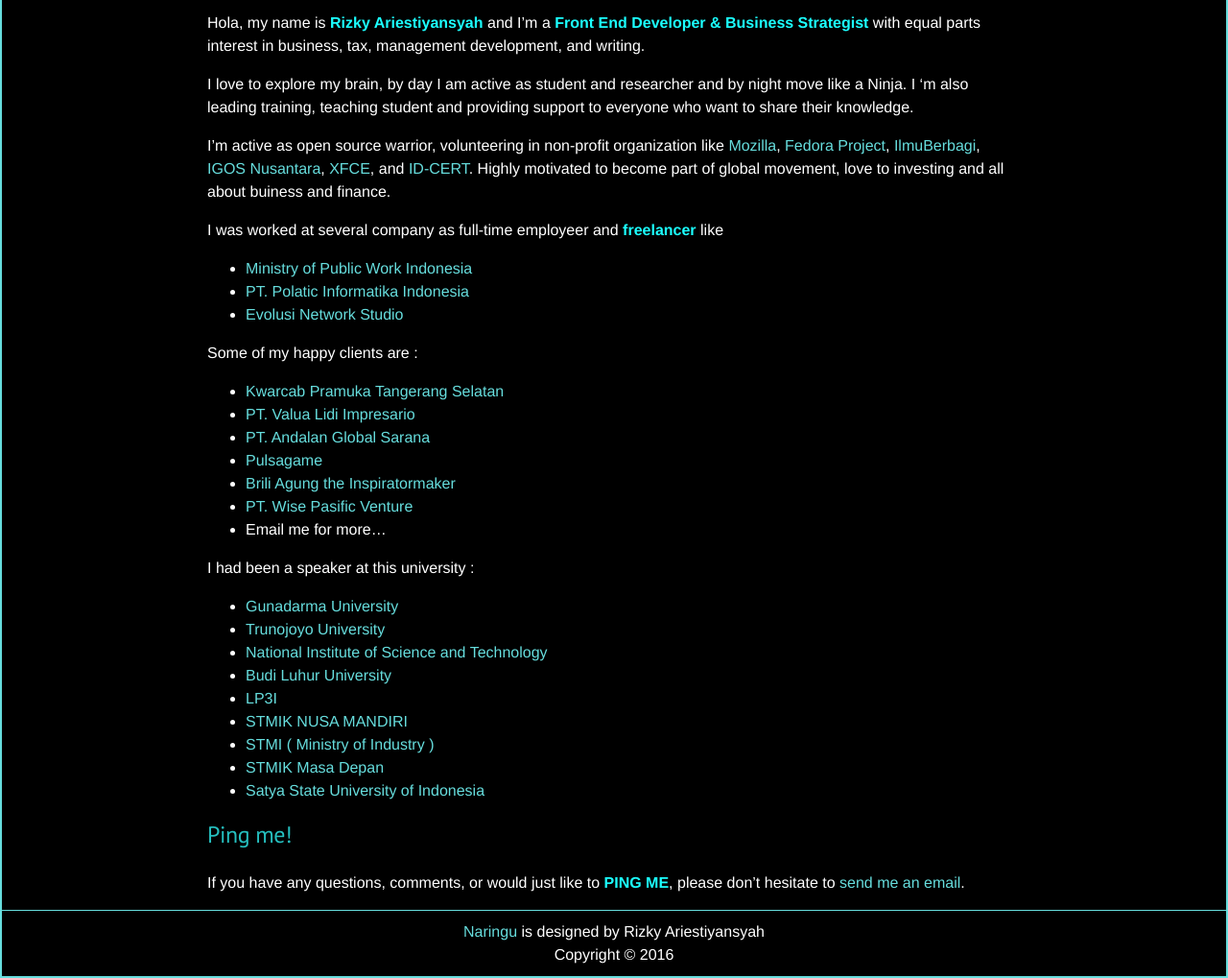
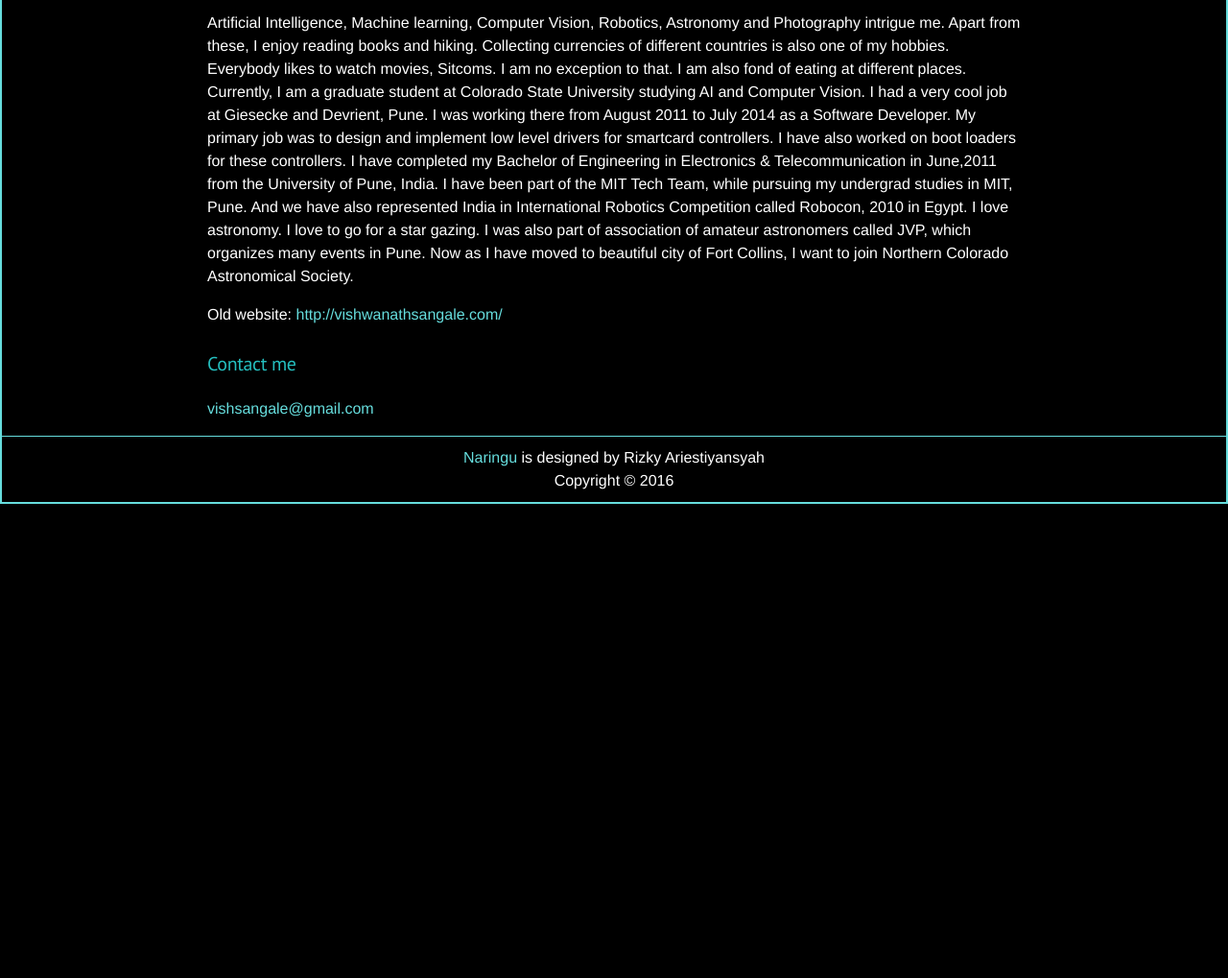
Before and after one commit to vishsangale/vishsangale.github.io, a Jekyll site: the page built from about/index.md, in a window 1280 px wide, cut to the strip 386-1405 px from the top of the page. Shown: the whole strip at 96% size. Built offline with Jekyll 4.4.1, drawn with Linux system fonts in a browser that asks for light colours; after the commit the page ends 911 px from its top, so only the background shows below that.

Commit message:
Update about me

```diff
--- a/about/index.md
+++ b/about/index.md
@@ -1,45 +1,15 @@
 ---
 title: About
-author: ariestiyansyah
+author: Vishwanath Sangale
 layout: page
 ---
 
-  <img alt="" src="http://en.gravatar.com/userimage/24637430/bd861150ece04c59dff2ca785562b354?size=200" width="200" height="200" />
+  <img alt="" src="https://avatars2.githubusercontent.com/u/2828667?v=3&u=4c0cf9ae6d211a1021f3e0039c1db942dd0c47ea&s=140" width="200" height="200" />
 
-Hola, my name is __Rizky Ariestiyansyah__ and I’m a __Front End Developer & Business Strategist__ with equal parts interest in business, tax, management development, and writing.
+Artificial Intelligence, Machine learning, Computer Vision, Robotics, Astronomy and Photography intrigue me. Apart from these, I enjoy reading books and hiking. Collecting currencies of different countries is also one of my hobbies. Everybody likes to watch movies, Sitcoms. I am no exception to that. I am also fond of eating at different places. Currently, I am a graduate student at Colorado State University studying AI and Computer Vision. I had a very cool job at Giesecke and Devrient, Pune. I was working there from August 2011 to July 2014 as a Software Developer. My primary job was to design and implement low level drivers for smartcard controllers. I have also worked on boot loaders for these controllers. I have completed my Bachelor of Engineering in Electronics & Telecommunication in June,2011 from the University of Pune, India. I have been part of the MIT Tech Team, while pursuing my undergrad studies in MIT, Pune. And we have also represented India in International Robotics Competition called Robocon, 2010 in Egypt. I love astronomy. I love to go for a star gazing. I was also part of association of amateur astronomers called JVP, which organizes many events in Pune. Now as I have moved to beautiful city of Fort Collins, I want to join Northern Colorado Astronomical Society.
 
-I love to explore my brain, by day I am active as student and researcher and by night move like a Ninja. I 'm also leading training, teaching student and providing support to everyone who want to share their knowledge.
+Old website: [http://vishwanathsangale.com/](http://vishwanathsangale.com/)
 
-I'm active as open source warrior, volunteering in non-profit organization like [Mozilla](https://mozillians.org/en-US/u/ariestiyansyah), [Fedora Project](http://fedoraproject.org), [IlmuBerbagi](http://ilmuberbagi.or.id), [IGOS Nusantara](http://igosnusantara.or.id), [XFCE](http://xfce.org), and [ID-CERT](http://www.cert.or.id). Highly motivated to become part of global movement, love to investing and all about buiness and finance.
+### Contact me
 
-I was worked at several company as full-time employeer and __freelancer__ like
-
-- [Ministry of Public Work Indonesia](http://litbang.pu.go.id/)
-- [PT. Polatic Informatika Indonesia](http://polatic.co.id)
-- [Evolusi Network Studio](http://evonestudio.com)
-
-Some of my happy clients are :
-
-- [Kwarcab Pramuka Tangerang Selatan](http://pramukatangsel.or.id)
-- [PT. Valua Lidi Impresario](http://valuatraining.com)
-- [PT. Andalan Global Sarana](http://www.properti1001.com)
-- [Pulsagame](http://pulsagame.com)
-- [Brili Agung the Inspiratormaker](http://briliagung.com)
-- [PT. Wise Pasific Venture](https://www.linkedin.com/company/8995616?goback=.anb_3942786_*2_*1_*1_*1_*1_*1&trk=prof-exp-company-name)
-- Email me for more...
-
-I had been a speaker at this university :
-
-- [Gunadarma University ](http://gunadarma.ac.id)
-- [Trunojoyo University](http://trunojoyo.ac.id)
-- [National Institute of Science and Technology](http://www.istn.ac.id/)
-- [Budi Luhur University](http://budiluhur.ac.id)
-- [LP3I](http://lp3i.ac.id)
-- [STMIK NUSA MANDIRI](http://nusamandiri.ac.id)
-- [STMI ( Ministry of Industry )](http://stmi.ac.id)
-- [STMIK Masa Depan](http://masadepan.ac.id/)
-- [Satya State University of Indonesia](http://usni.ac.id)
-
-## Ping me!
-
-If you have any questions, comments, or would just like to __PING ME__, please don't hesitate to  [send me an email](mailto:ariestiyansyah.rizky@gmail.com).
+[vishsangale@gmail.com](mailto:vishsangale@gmail.com)
```
